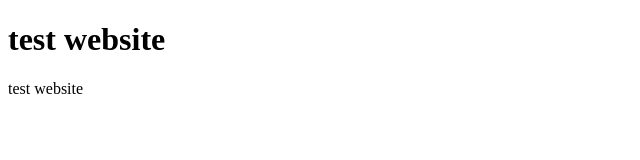
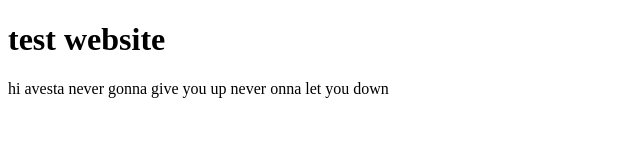
Before and after one commit to ArTiN87SA/ArTiN87SA.github.io, a plain HTML site: page index.html in a window 1280 px wide. Shown: the whole page, without its empty margins (0-640 px from the left). Drawn offline with Linux system fonts and the light colour scheme.

Commit message:
Update index.html

```diff
--- a/index.html
+++ b/index.html
@@ -4,7 +4,9 @@
 
 <h1>test website</h1>
 
-<p> test website</p>
+<p> hi avesta
+  never gonna give you up
+  never onna let you down</p>
 
 </body>
 </html>
```
